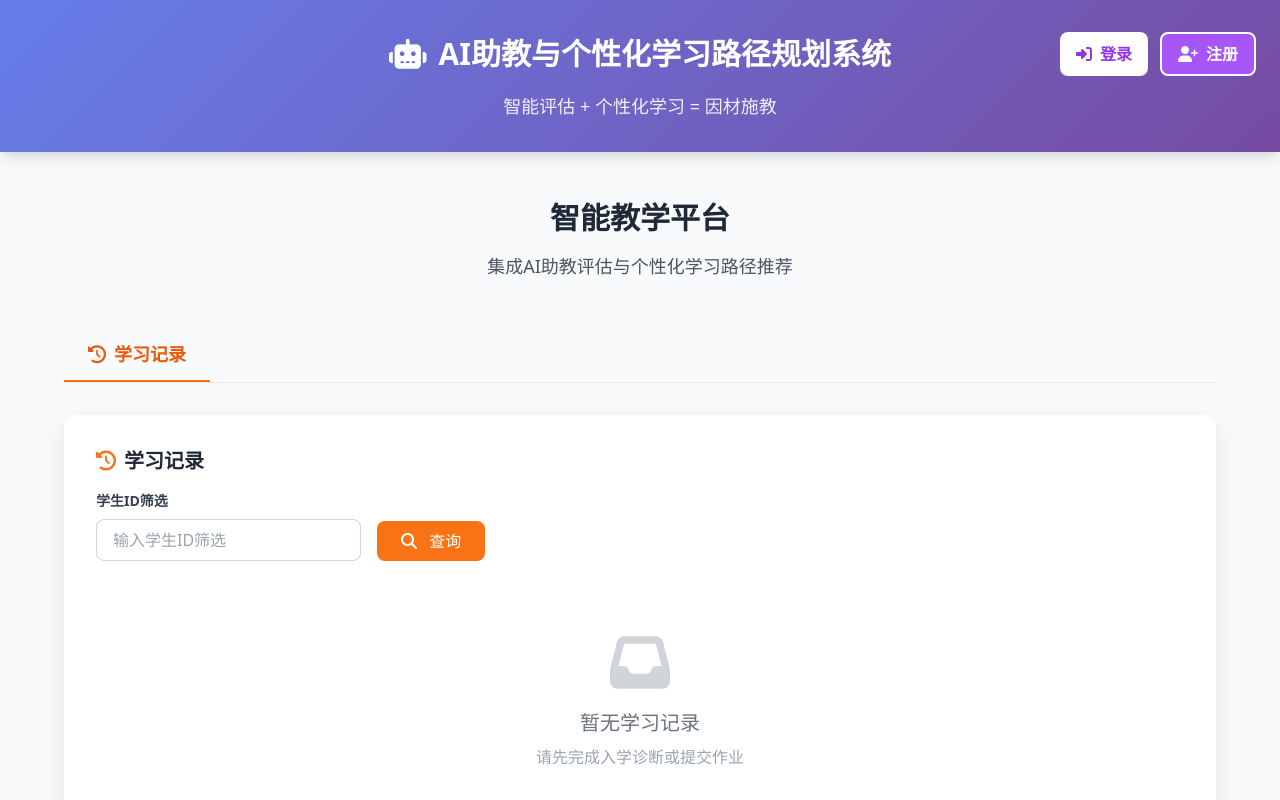
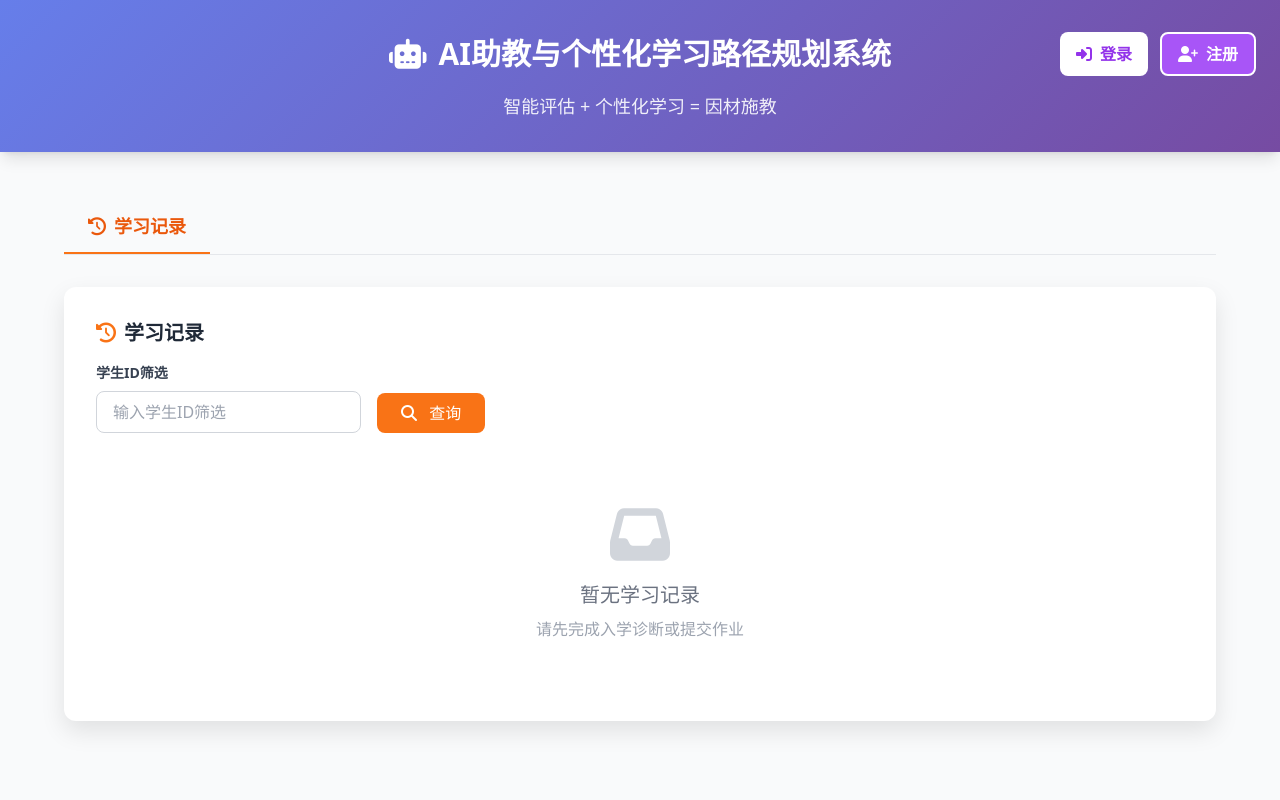
Before and after one commit to 9cc9/student_assistant, a plain HTML site: page static/index.html in a window 1280 px wide. Shown: the top 800 px of the page. Drawn offline with nearby package versions, Linux system fonts and the light colour scheme.

Commit message:
Feat:UI调整

```diff
--- a/static/index.html
+++ b/static/index.html
@@ -136,10 +136,6 @@
         <main class="container mx-auto px-6 py-12">
             <!-- 选项卡导航 -->
             <div class="max-w-6xl mx-auto">
-                <div class="text-center mb-12">
-                    <h2 class="text-3xl font-bold text-gray-800 mb-4">智能教学平台</h2>
-                    <p class="text-gray-600 text-lg">集成AI助教评估与个性化学习路径推荐</p>
-                </div>
 
                 <!-- 选项卡 -->
                 <div class="mb-8">
```
